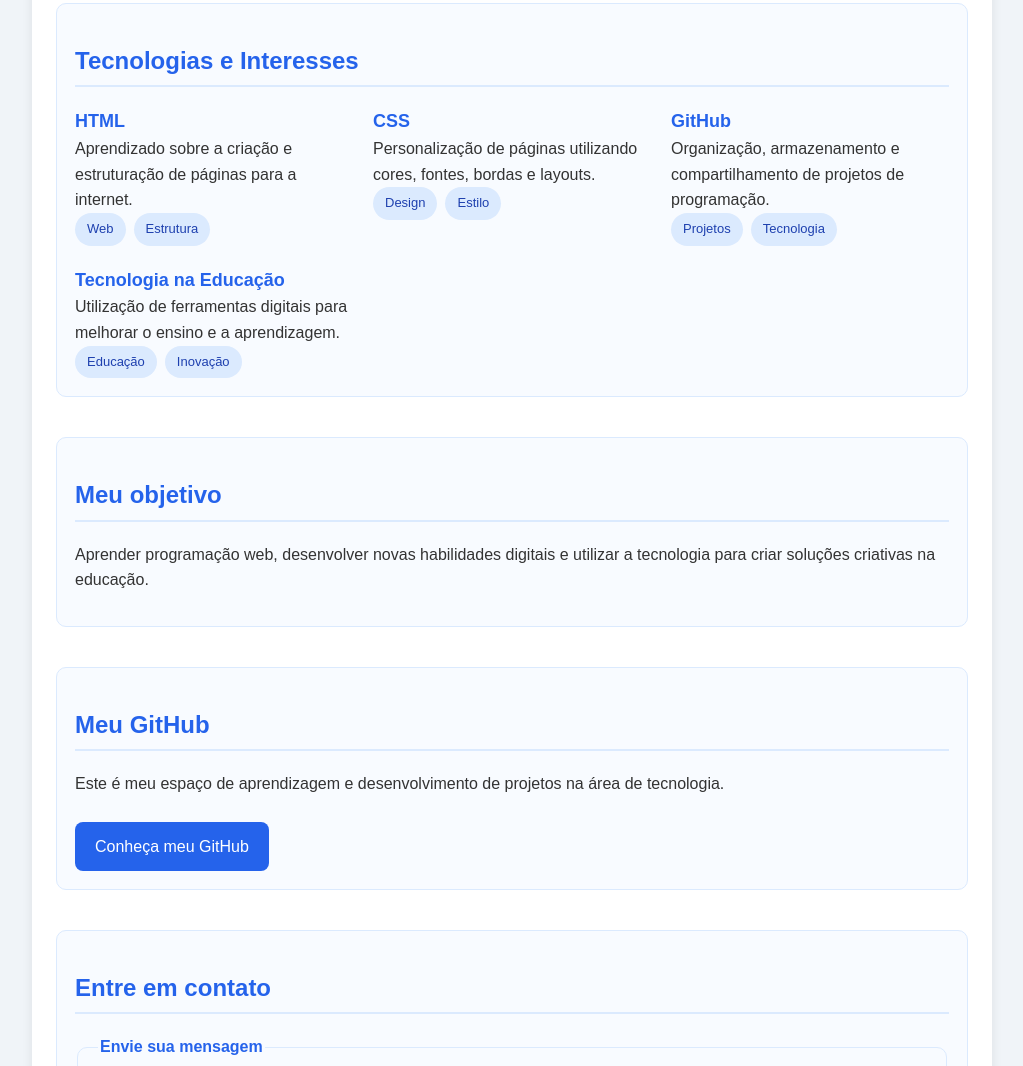
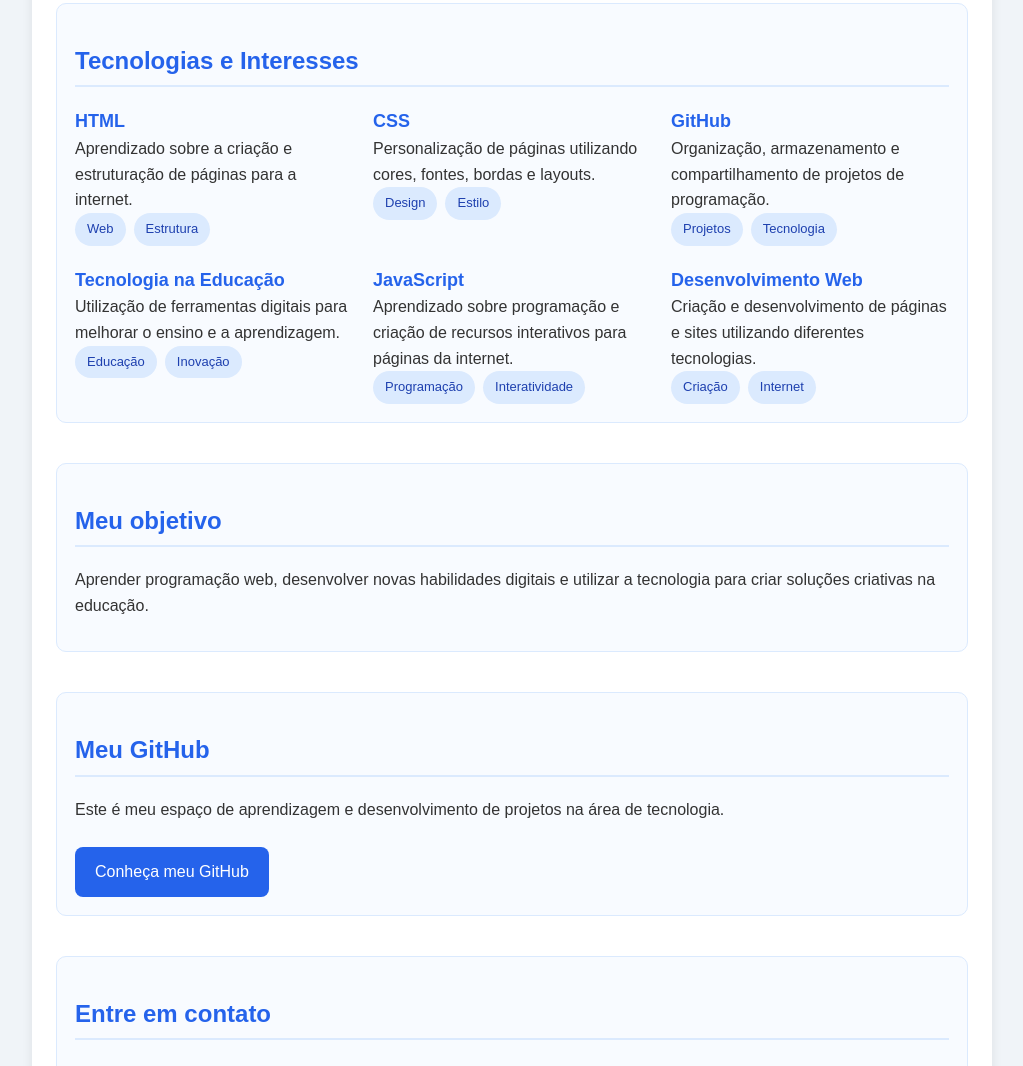
Before and after one commit to jorgesouzasantostecnicoeminformatica/Minha-primeira-p-gina-da-web, a plain HTML site: page index.html in a window 1280 px wide. Shown: the part 1561-2627 px from the top of the page, without its empty margins (128-1151 px from the left). Drawn offline with Linux system fonts and the light colour scheme.

Commit message:
Refactor HTML structure for education and interests sections

```diff
--- a/index.html
+++ b/index.html
@@ -39,7 +39,6 @@
         </section>
 
         <section>
-
             <h2>Minha formação</h2>
 
             <h3>Graduações e licenciaturas</h3>
@@ -60,7 +59,6 @@
                 <li>Arte na Educação: Música, Teatro e Dança — Faculminas</li>
                 <li>História da Arte — Faculminas</li>
             </ul>
-
         </section>
 
         <section>
@@ -128,6 +126,30 @@
                     </div>
                 </article>
 
+                <article class="card">
+                    <h3>JavaScript</h3>
+                    <p>
+                        Aprendizado sobre programação e criação
+                        de recursos interativos para páginas da internet.
+                    </p>
+                    <div class="card-tags">
+                        <span>Programação</span>
+                        <span>Interatividade</span>
+                    </div>
+                </article>
+
+                <article class="card">
+                    <h3>Desenvolvimento Web</h3>
+                    <p>
+                        Criação e desenvolvimento de páginas e sites
+                        utilizando diferentes tecnologias.
+                    </p>
+                    <div class="card-tags">
+                        <span>Criação</span>
+                        <span>Internet</span>
+                    </div>
+                </article>
+
             </div>
         </section>
 
@@ -155,7 +177,6 @@
                rel="noopener noreferrer">
                 Conheça meu GitHub
             </a>
-
         </section>
 
         <section id="contato">
@@ -202,8 +223,5 @@
         <p>Minha primeira página pessoal na Web!</p>
     </footer>
 
-
-
-
 </body>
 </html>
```
Lines whose indentation alone changed are shown as unchanged.
